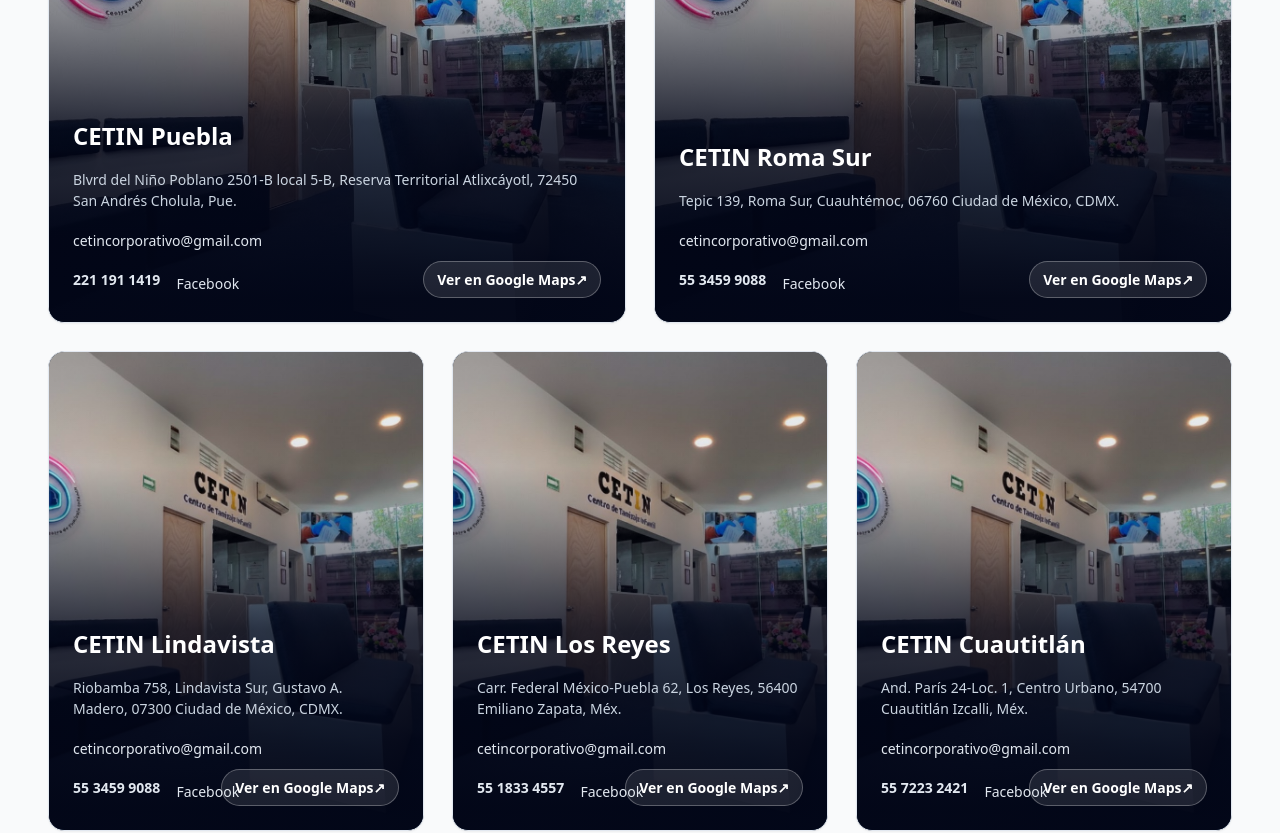
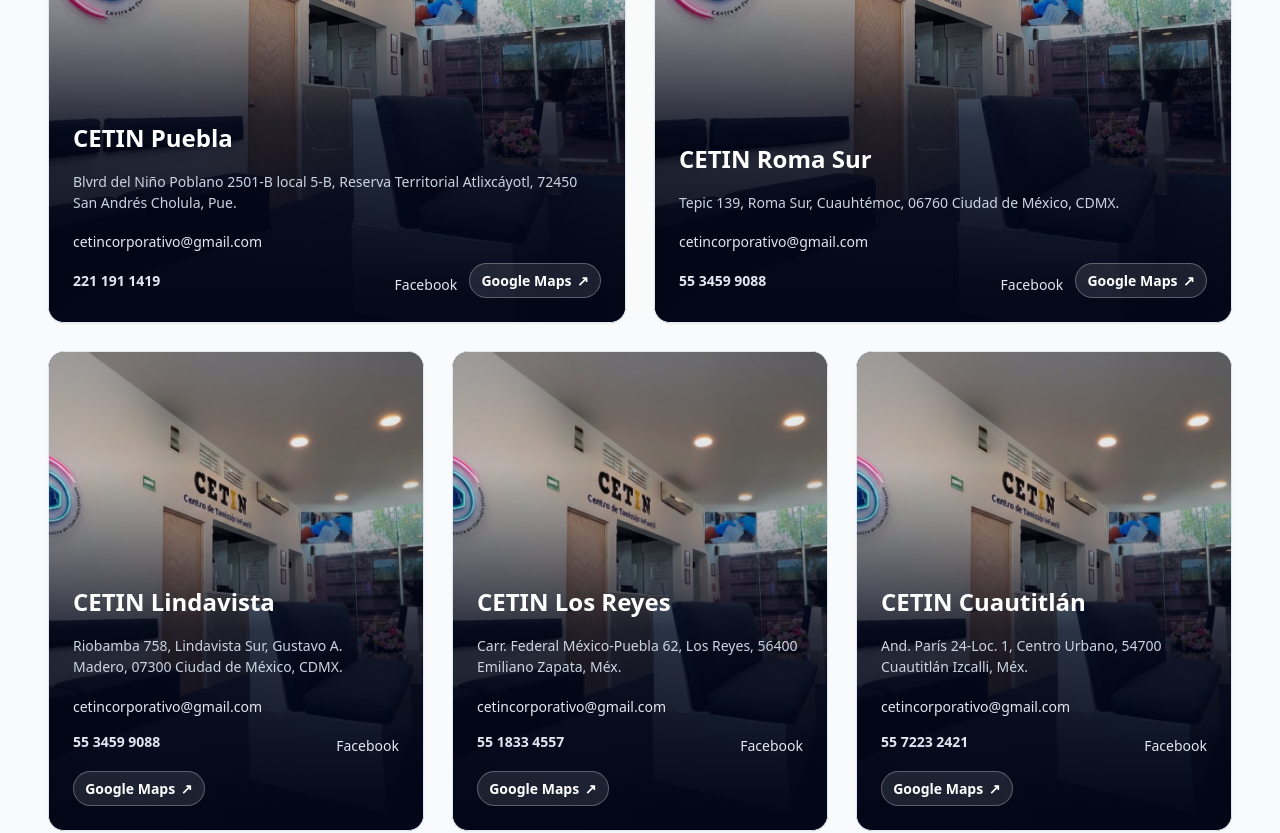
Before and after one commit to rodrigo-rincon/cetin-website, a Vue app: page / in a window 1280 px wide. Shown: the part 9880-10713 px from the top of the page. Built offline with nearby package versions, Linux system fonts and the light colour scheme; no server answers; a web font is replaced by a local one.

Commit message:
fix: prevent branch contact actions overlapping

```diff
--- a/src/views/home.vue
+++ b/src/views/home.vue
@@ -1018,7 +1018,7 @@ onUnmounted(() => {
 									rel="noopener noreferrer"
 									class="mt-5 flex items-center justify-between rounded-lg bg-[#0f2a5c] px-4 py-3 text-sm font-semibold text-white shadow-sm transition-colors hover:bg-pink-500"
 								>
-									Ver en Google Maps <span aria-hidden="true">↗</span>
+									Google Maps <span aria-hidden="true">↗</span>
 								</a>
 							</div>
 						</div>
@@ -1417,6 +1417,7 @@ onUnmounted(() => {
 
 .branch-card {
 	position: relative;
+	container-type: inline-size;
 	min-height: 30rem;
 	background: #0f172a;
 	transition: opacity 260ms ease, transform 300ms cubic-bezier(0.22, 1, 0.36, 1), border-color 220ms ease;
@@ -1456,8 +1457,8 @@ onUnmounted(() => {
 
 .branch-card-content > div:last-child {
 	display: grid;
-	grid-template-columns: auto auto minmax(0, 1fr);
-	column-gap: 1rem;
+	grid-template-columns: minmax(0, 1fr) auto auto;
+	column-gap: 0.75rem;
 	row-gap: 0.65rem;
 	width: 100%;
 }
@@ -1510,13 +1511,31 @@ onUnmounted(() => {
 	grid-row: 4;
 	justify-self: end;
 	margin-top: 0;
-	padding: 0.45rem 0.8rem;
+	gap: 0.35rem;
+	padding: 0.4rem 0.7rem;
 	background: rgba(255, 255, 255, 0.1);
 	color: white;
 	border: 1px solid rgba(255, 255, 255, 0.28);
 	border-radius: 9999px;
 	box-shadow: none;
 	white-space: nowrap;
+}
+
+@container (max-width: 28rem) {
+	.branch-card-content > div:last-child {
+		grid-template-columns: minmax(0, 1fr) auto;
+	}
+
+	.branch-card-content > div:last-child > div a[href*='facebook'] {
+		grid-column: 2;
+	}
+
+	.branch-card-content > div:last-child > a:last-child {
+		grid-column: 1 / -1;
+		grid-row: 5;
+		justify-self: start;
+		margin-top: 0.25rem;
+	}
 }
 
 .branch-card-content > div:last-child > a:last-child:hover {
```
